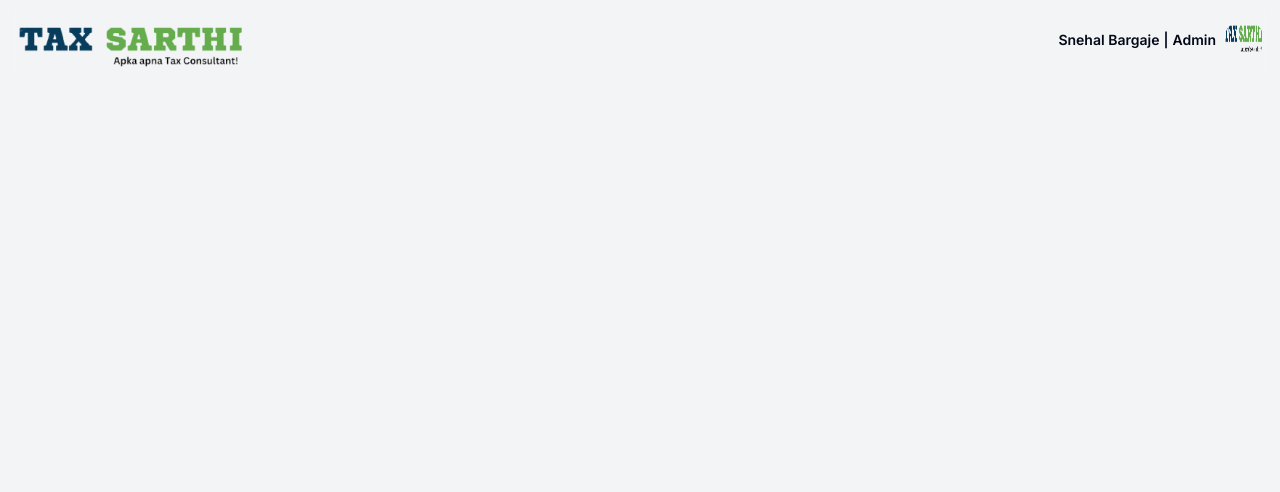
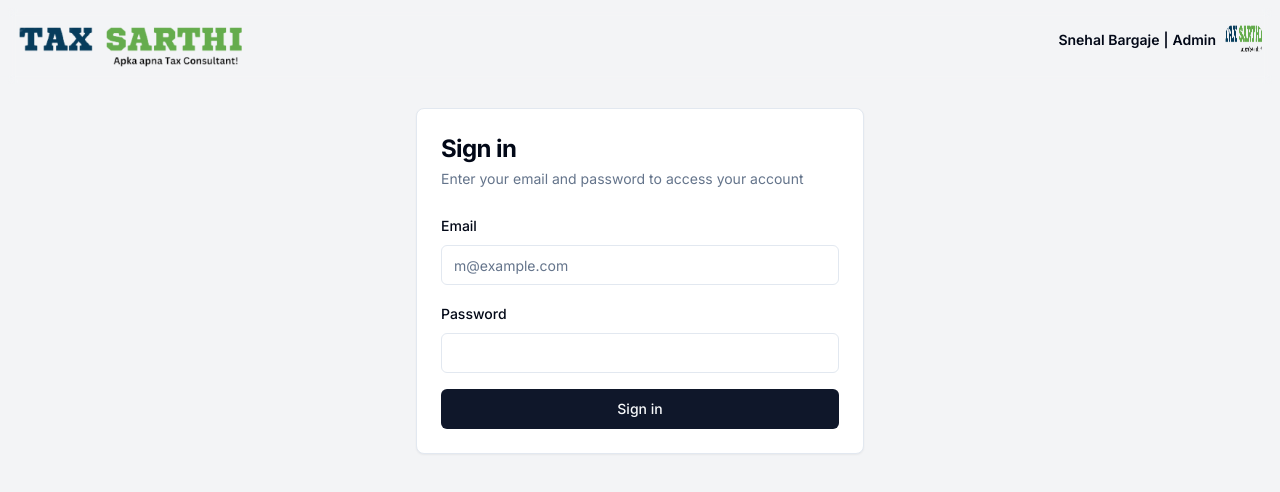
Before and after one commit to Taxsarthi/TaxSarthiAdmin, a Next.js app in the folder taxsarthi-admin/: page / in a window 1280 px wide. Shown: the top 492 px of the page. Built offline with nearby package versions, Linux system fonts and the light colour scheme; no server answers.

Commit message:
Protected Routes

```diff
--- a/taxsarthi-admin/app/adduser/page.tsx
+++ b/taxsarthi-admin/app/adduser/page.tsx
@@ -1,4 +1,3 @@
-'use client'
 import AddUser from "@/components/AddUser"
 
 const page = () => {
--- a/taxsarthi-admin/app/layout.tsx
+++ b/taxsarthi-admin/app/layout.tsx
@@ -1,27 +1,31 @@
-import type { Metadata } from "next";
+'use client'
+// import type { Metadata } from "next";
 import { Inter } from "next/font/google";
 import "./globals.css";
 import Header from "@/components/Header";
 import { Toaster } from "react-hot-toast";
+import SignIn from "@/components/SignIn";
+import { useUser } from "@/lib/auth";
 
 const inter = Inter({ subsets: ["latin"] });
 
-export const metadata: Metadata = {
-  title: "TaxSarthi-Admin",
-  description: "TaxSarthi-Admin",
-};
+// export const metadata: Metadata = {
+//   title: "TaxSarthi-Admin",
+//   description: "TaxSarthi-Admin",
+// };
 
 export default function RootLayout({
   children,
 }: Readonly<{
   children: React.ReactNode;
 }>) {
+  const user = useUser();
   return (
     <html lang="en" suppressHydrationWarning>
       <body className={`${inter.className} bg-gray-100 dark:bg-gray-900 p-2`}>
       <Header/>
       <Toaster/>
-        {children}
+        {!user ? <SignIn /> : <>{children}</>}
         </body>
     </html>
   );
--- a/taxsarthi-admin/app/page.tsx
+++ b/taxsarthi-admin/app/page.tsx
@@ -1,7 +1,6 @@
 export default function Home() {
   return (
     <>
-
     </>
   );
 }
--- a/taxsarthi-admin/app/punchedusers/page.tsx
+++ b/taxsarthi-admin/app/punchedusers/page.tsx
@@ -5,7 +5,6 @@ import {
   SelectContent,
   SelectGroup,
   SelectItem,
-  SelectLabel,
   SelectTrigger,
   SelectValue,
 } from "@/components/ui/select";
@@ -13,7 +12,7 @@ import React from "react";
 
 type Props = {};
 
-const Page: React.FC<Props> = (props: Props) => {
+const page: React.FC<Props> = (props: Props) => {
   return (
     <div className="m-4 space-y-6">
       {/* Header Section */}
@@ -46,4 +45,4 @@ const Page: React.FC<Props> = (props: Props) => {
   );
 };
 
-export default Page;
+export default page;
--- a/taxsarthi-admin/app/user/page.tsx
+++ b/taxsarthi-admin/app/user/page.tsx
@@ -1,4 +1,3 @@
-import { Button } from "@/components/ui/button";
 import {
   Select,
   SelectContent,
@@ -54,7 +53,7 @@ const page = (props: Props) => {
           Tax Payable: <span className="text-green-500 p-3">₹ 19000</span>
         </div>
       </div>
-      <ViewUserTabs />
+      <ViewUserTabs open={true} onClose={() => {}} />
     </>
   );
 };
--- /dev/null
+++ b/taxsarthi-admin/components/SignIn.tsx
@@ -0,0 +1,117 @@
+"use client";
+import React, { useState } from "react";
+import { Input } from "@/components/ui/input";
+import { Button } from "@/components/ui/button";
+import { useRouter } from "next/navigation";
+import {
+  Card,
+  CardContent,
+  CardDescription,
+  CardHeader,
+  CardTitle,
+} from "@/components/ui/card";
+import { Label } from "@/components/ui/label";
+import { AlertCircle, Loader } from "lucide-react";
+import toast from "react-hot-toast";
+import { signInWithEmailAndPassword } from "firebase/auth";
+import { auth, db } from "@/lib/firebase";
+import { doc, getDoc } from "firebase/firestore";
+
+type Props = {};
+
+const SignIn = (props: Props) => {
+  const [email, setEmail] = useState("");
+  const [password, setPassword] = useState("");
+  const [error, setError] = useState("");
+  const [loading, setLoading] = useState(false);
+  const router = useRouter();
+
+  const handleSubmit = async (e: React.FormEvent) => {
+    e.preventDefault();
+    setError("");
+    setLoading(true);
+
+    try {
+      const docRefs = ["admin", "sales", "ops"].map((collection) =>
+        doc(db, collection, email)
+      );
+      const docs = await Promise.all(docRefs.map((docRef) => getDoc(docRef)));
+      const userDoc = docs.find((doc) => doc.exists());
+
+      if (!userDoc) {
+        setError("Invalid email or password");
+        setLoading(false);
+        return;
+      }
+
+      const { emailPAN } = userDoc.data() as { emailPAN: string };
+      if (!emailPAN) {
+        setError("Invalid email or password");
+        setLoading(false);
+        return;
+      }
+      const res = await signInWithEmailAndPassword(auth, emailPAN, password);
+      console.log(res);
+      router.push("/dashboard");
+      toast.success("Signed in successfully");
+    } catch (error) {
+      console.error(error);
+      setError("Invalid email or password");
+    } finally {
+      setLoading(false);
+    }
+  };
+  return (
+    <div className="flex items-center justify-center mt-6 bg-gray-100">
+      <Card className="w-full max-w-md">
+        <CardHeader className="space-y-1">
+          <CardTitle className="text-2xl font-bold">Sign in</CardTitle>
+          <CardDescription>
+            Enter your email and password to access your account
+          </CardDescription>
+        </CardHeader>
+        <CardContent>
+          <form onSubmit={handleSubmit} className="space-y-4">
+            <div className="space-y-2">
+              <Label htmlFor="email">Email</Label>
+              <Input
+                id="email"
+                type="email"
+                placeholder="m@example.com"
+                required
+                value={email}
+                onChange={(e) => setEmail(e.target.value)}
+              />
+            </div>
+            <div className="space-y-2">
+              <Label htmlFor="password">Password</Label>
+              <Input
+                id="password"
+                type="password"
+                required
+                value={password}
+                onChange={(e) => setPassword(e.target.value)}
+              />
+            </div>
+            {error && (
+              <div
+                className="bg-red-100 border border-red-400 text-red-700 px-4 py-3 rounded relative"
+                role="alert"
+              >
+                <span className="flex items-center">
+                  <AlertCircle className="w-4 h-4 mr-2" />
+                  {error}
+                </span>
+              </div>
+            )}
+            <Button type="submit" className="w-full mt-4">
+              {loading ? <Loader className="animate-spin" /> : "Sign in"}
+            </Button>
+          </form>
+        </CardContent>
+      </Card>
+    </div>
+  );
+};
+
+export default SignIn;
--- a/taxsarthi-admin/components/UpdateProfile.tsx
+++ b/taxsarthi-admin/components/UpdateProfile.tsx
@@ -8,8 +8,13 @@ import { Label } from "@/components/ui/label"
 import { Card, CardContent, CardDescription, CardFooter, CardHeader, CardTitle } from "@/components/ui/card"
 import { Alert, AlertDescription, AlertTitle } from "@/components/ui/alert"
 import { AlertCircle } from 'lucide-react'
+import { signOut } from 'firebase/auth'
+import { auth } from '@/lib/firebase'
+import { useRouter } from 'next/navigation'
+import toast from 'react-hot-toast'
 
 export function UpdateProfile() {
+  const router = useRouter()
   const [user, setUser] = useState({
     name: 'John Doe',
     email: 'john@example.com',
@@ -58,6 +63,16 @@ export function UpdateProfile() {
 
     setSuccess(true)
   }
+
+  const handleLogout = async () => {
+    try {
+      await signOut(auth);
+      toast.success('Logged out successfully');
+      router.push('/');
+    } catch (error) {
+      console.error('Logout error:', error);
+    }
+  };
 
   return (
     <div className="container mx-auto py-10">
@@ -109,7 +124,7 @@ export function UpdateProfile() {
               </CardContent>
               <CardFooter className='gap-4'>
                 <Button type="submit">Update Profile</Button>
-                <Button variant="destructive">Logout</Button>
+                <Button variant="destructive" onClick={handleLogout}>Logout</Button>
               </CardFooter>
             </form>
           </Card>
--- /dev/null
+++ b/taxsarthi-admin/lib/auth.tsx
@@ -0,0 +1,24 @@
+import { signOut as firebaseSignOut } from "firebase/auth";
+import { useEffect, useState } from "react";
+import {
+  User as FirebaseUser,
+  onAuthStateChanged,
+  getAuth,
+} from "firebase/auth";
+import { auth } from "./firebase";
+
+export function useUser() {
+  const [user, setUser] = useState<FirebaseUser | null | false>(null);
+  useEffect(() => {
+    return onAuthStateChanged(auth, (user) => setUser(user || false));
+  }, []);
+  return user;
+}
+
+export const signOut = async () => {
+  try {
+    await firebaseSignOut(auth);
+  } catch (error) {
+    console.error("Sign-out error:", error);
+  }
+};
```
Also changed, not shown: taxsarthi-admin/app/auth/page.tsx (+11 -103 lines), taxsarthi-admin/lib/firebase.js (indentation only).
